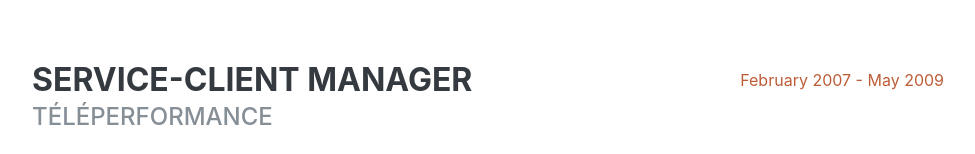
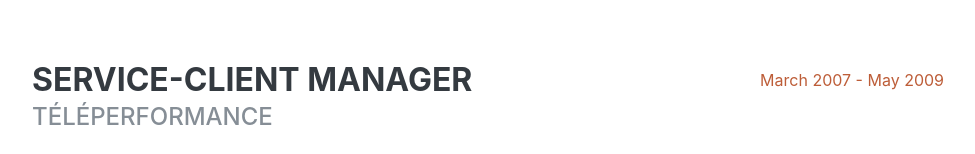
Before and after one commit to code21112/hereismycv, a React (Create React App) app: page / in a window 1280 px wide. Shown: the part 2204-2358 px from the top of the page, without its empty margins (288-1263 px from the left). Built offline with nearby package versions, Linux system fonts and the light colour scheme.

Commit message:
changes linkedin dates

```diff
--- a/src/components/About.js
+++ b/src/components/About.js
@@ -65,10 +65,10 @@ class About extends Component {
                         <p class="lead mb-5">I am experienced in leveraging agile frameworks to provide a robust synopsis for high level overviews. Iterative approaches to corporate strategy foster collaborative thinking to further the overall value proposition.</p>
                         <div className="social-icons">
 
-                            <a href={this.state.socials.linkedin}>
-                                {/* <i className="fab fa-linkedin-in"></i> */}
-                                <FontAwesomeIcon className="fab" icon={faLinkedin} />
-                            </a>
+                            {/* <a href={this.state.socials.linkedin}> */}
+                            {/* <i className="fab fa-linkedin-in"></i> */}
+                            {/* <FontAwesomeIcon className="fab" icon={faLinkedin} /> */}
+                            {/* </a> */}
                             <a href={this.state.socials.github}>
                                 {/* <i class="fab fa-github"></i> */}
                                 <FontAwesomeIcon className="fab" icon={faGithubSquare} />
--- a/src/components/Education.js
+++ b/src/components/Education.js
@@ -9,19 +9,26 @@ const education = [
         dates: 'September 2019 - December 2019'
     },
     {
+        school: 'Le Wagon',
+        degree: '',
+        description: 'IT bootcamp on Ruby & Ruby on Rails',
+        grade: '',
+        dates: 'July 2019 - September 2019'
+    },
+    {
         school: 'École nationale des Finances publiques',
         degree: '',
         description: 'One-year French service public scolarship for new IRS inspectors',
         grade: '',
         dates: 'September 2014 - September 2015'
     },
-    {
-        school: 'Conservatoire national des Arts et métiers',
-        degree: 'Master of Ergonomics',
-        description: '',
-        grade: '',
-        dates: 'Octobre 2012 - October 2013'
-    },
+    // {
+    //     school: 'Conservatoire national des Arts et métiers',
+    //     degree: 'Master of Ergonomics',
+    //     description: '',
+    //     grade: '',
+    //     dates: 'Octobre 2012 - October 2013'
+    // },
     {
         school: 'IAE / Sorbonne graduate business school',
         degree: 'Master of business administration',
@@ -41,7 +48,7 @@ const education = [
         degree: '',
         description: 'Professional degree on client-service management',
         grade: '',
-        dates: 'November 2008 - March 2009'
+        dates: 'November 2008 - May 2009'
     },
 ]
 
--- a/src/components/Experience.js
+++ b/src/components/Experience.js
@@ -57,7 +57,7 @@ const experiences = [
             "Modified client's regarding legislative change and client's needs.",
             "Controlled calls quality."
         ],
-        dates: 'February 2007 - May 2009',
+        dates: 'March 2007 - May 2009',
     },
     {
         title: 'Service-client manager',
```
